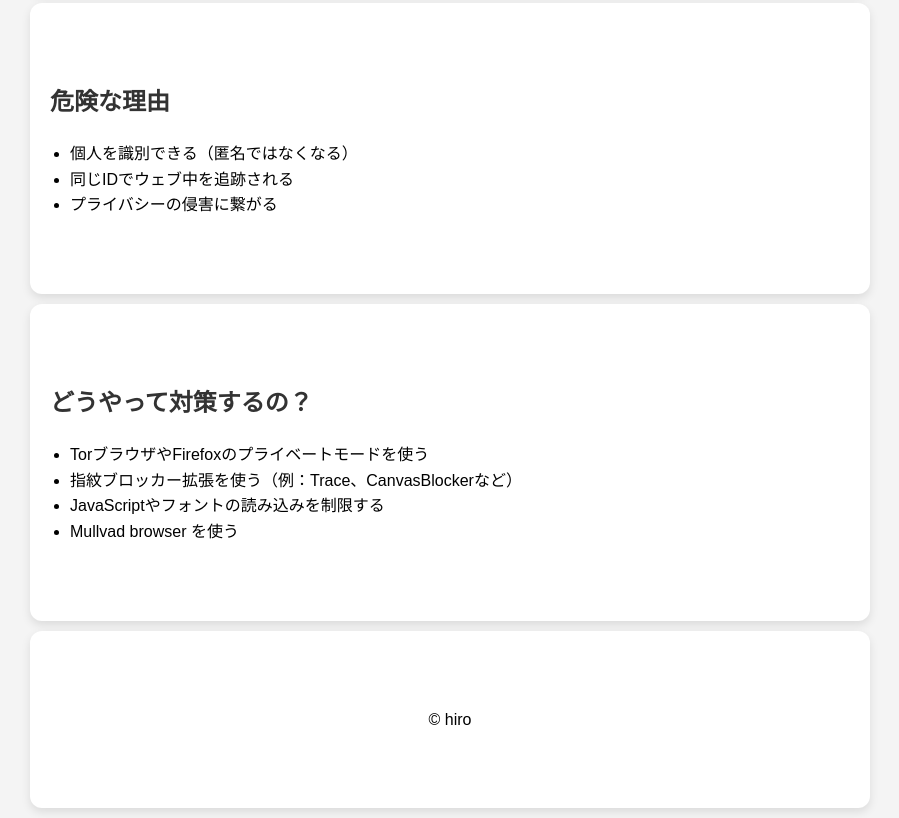
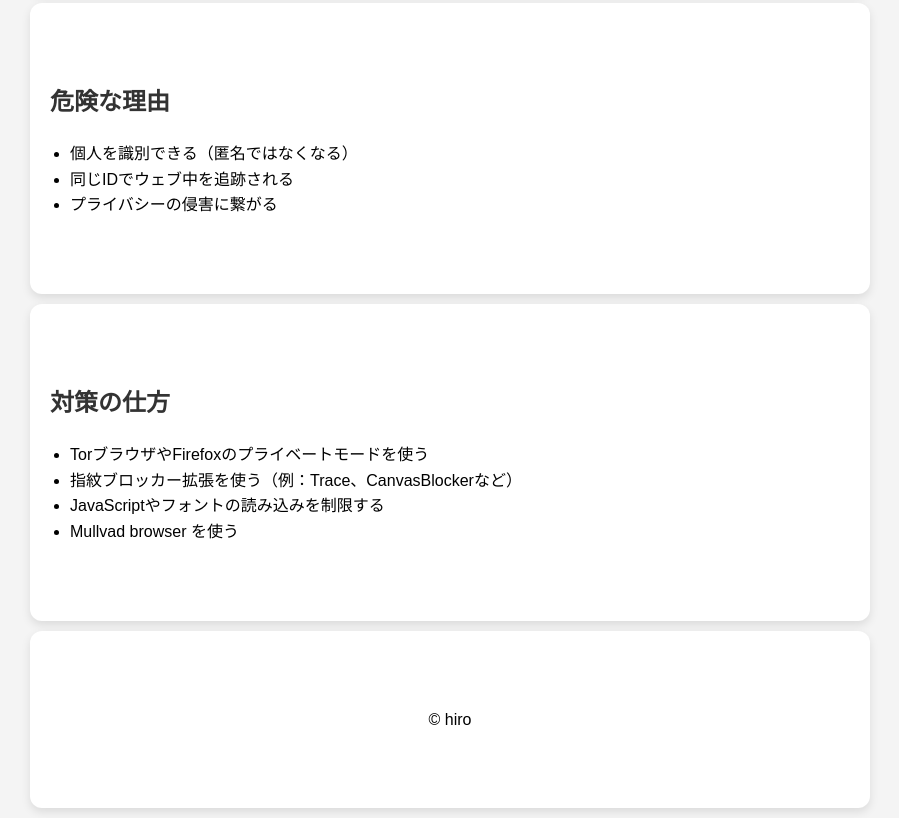
Before and after one commit to hirorogo/gingerprint-saito, a plain HTML site: page index.html in a window 1280 px wide. Shown: the part 772-1590 px from the top of the page, without its empty margins (190-1089 px from the left). Drawn offline with Linux system fonts and the light colour scheme; a script that the page names is missing.

Commit message:
index.html の更新

```diff
--- a/index.html
+++ b/index.html
@@ -58,7 +58,7 @@
   </section>
 
   <section>
-    <h2>どうやって対策するの？</h2>
+    <h2>対策の仕方</h2>
     <ul>
       <li>TorブラウザやFirefoxのプライベートモードを使う</li>
       <li>指紋ブロッカー拡張を使う（例：Trace、CanvasBlockerなど）</li>
```
